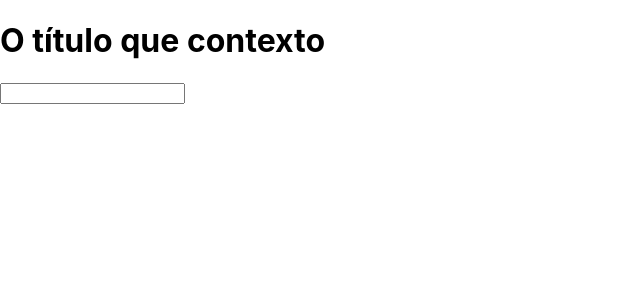
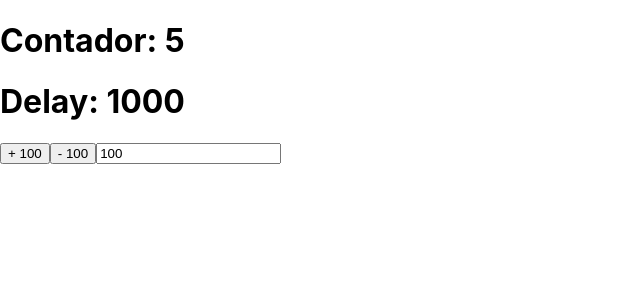
Before and after one commit to xcelsim/curso-reactjs-nextjs-project-2, a React (Create React App) app: page / in a window 1280 px wide. Shown: the top 300 px of the page, without its empty margins (0-640 px from the left). Built offline with nearby package versions, Linux system fonts and the light colour scheme.

Commit message:
Criando um hook

```diff
--- a/src/App.js
+++ b/src/App.js
@@ -1,68 +1,49 @@
-import P from 'prop-types';
-import { createContext, useContext, useReducer, useRef } from 'react';
-import './App.css';
+import { useEffect, useRef, useState } from 'react';
 
-// actions.js
-export const actions = {
-  CHANGE_TITLE: 'CHANGE_TITLE',
-};
+const useMyHook = (cb, delay = 1000) => {
+  const savedCb = useRef();
 
-// data.js
-export const globalState = {
-  title: 'O título que contexto',
-  body: 'O body do contexto',
-  counter: 0,
-};
+  useEffect(() => {
+    savedCb.current = cb;
+  }, [cb]);
 
-// reducer.js
-export const reducer = (state, action) => {
-  switch (action.type) {
-    case actions.CHANGE_TITLE: {
-      console.log('Mudar título');
-      return { ...state, title: action.payload };
-    }
-  }
+  useEffect(() => {
+    const interval = setInterval(() => {
+      savedCb.current();
+    }, delay);
 
-  return { ...state };
-};
-
-// AppContext.jsx
-export const Context = createContext();
-export const AppContext = ({ children }) => {
-  const [state, dispatch] = useReducer(reducer, globalState);
-
-  const changeTitle = (payload) => {
-    dispatch({ type: actions.CHANGE_TITLE, payload });
-  };
-
-  return <Context.Provider value={{ state, changeTitle }}>{children}</Context.Provider>;
-};
-
-AppContext.propTypes = {
-  children: P.node,
-};
-
-// H1/index.jsx
-export const H1 = () => {
-  const context = useContext(Context);
-  const inputRef = useRef();
-
-  return (
-    <>
-      <h1 onClick={() => context.changeTitle(inputRef.current.value)}>{context.state.title}</h1>
-      <input type="text" ref={inputRef} />
-    </>
-  );
+    return () => clearInterval(interval);
+  }, [delay]);
 };
 
 // App.jsx
 function App() {
+  const [counter, setCounter] = useState(0);
+  const [delay, setDelay] = useState(1000);
+  const [incrementor, setIncrementor] = useState(100);
+
+  useMyHook(() => setCounter((c) => c + 1), delay);
+
   return (
-    <AppContext>
-      <div>
-        <H1 />
-      </div>
-    </AppContext>
+    <div>
+      <h1>Contador: {counter}</h1>
+      <h1>Delay: {delay}</h1>
+      <button
+        onClick={() => {
+          setDelay((d) => d + incrementor);
+        }}
+      >
+        + {incrementor}
+      </button>
+      <button
+        onClick={() => {
+          setDelay((d) => d - incrementor);
+        }}
+      >
+        - {incrementor}
+      </button>
+      <input type="number" value={incrementor} onChange={(e) => setIncrementor(Number(e.target.value))} />
+    </div>
   );
 }
 
```
